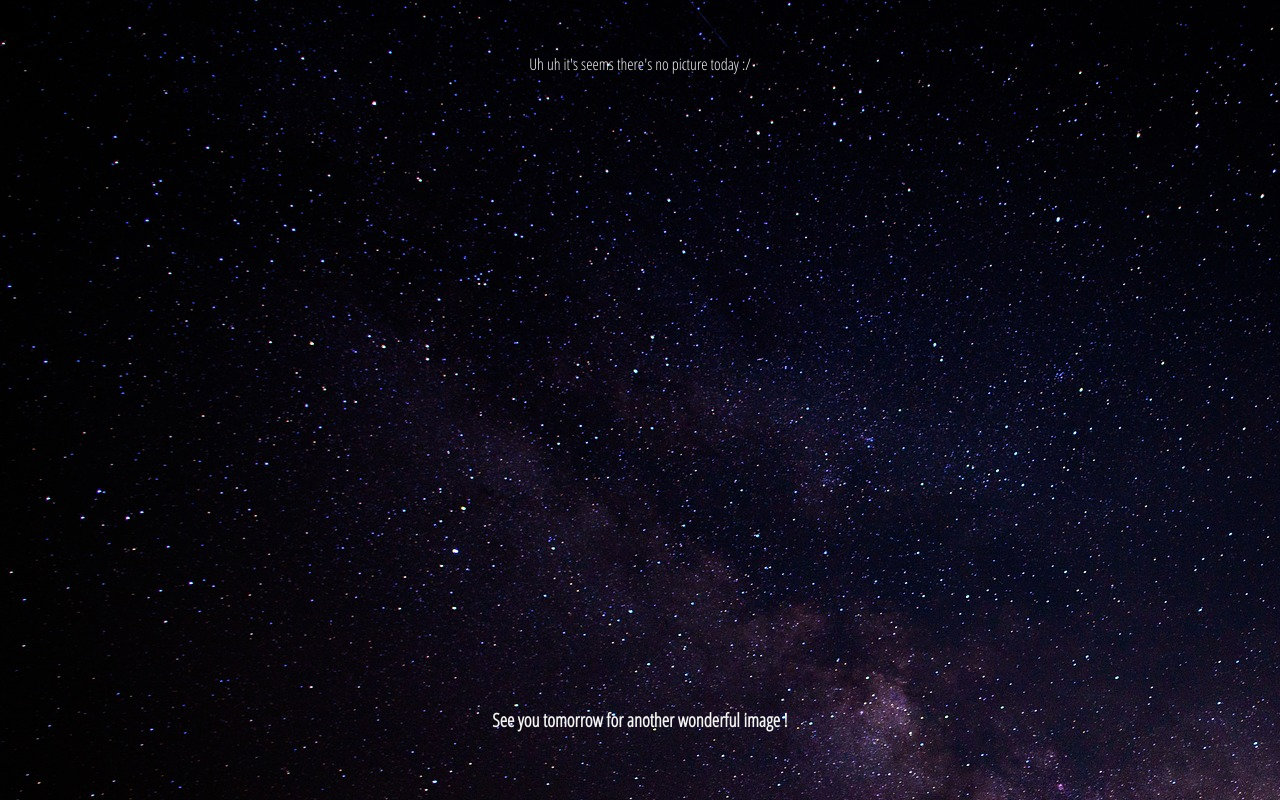
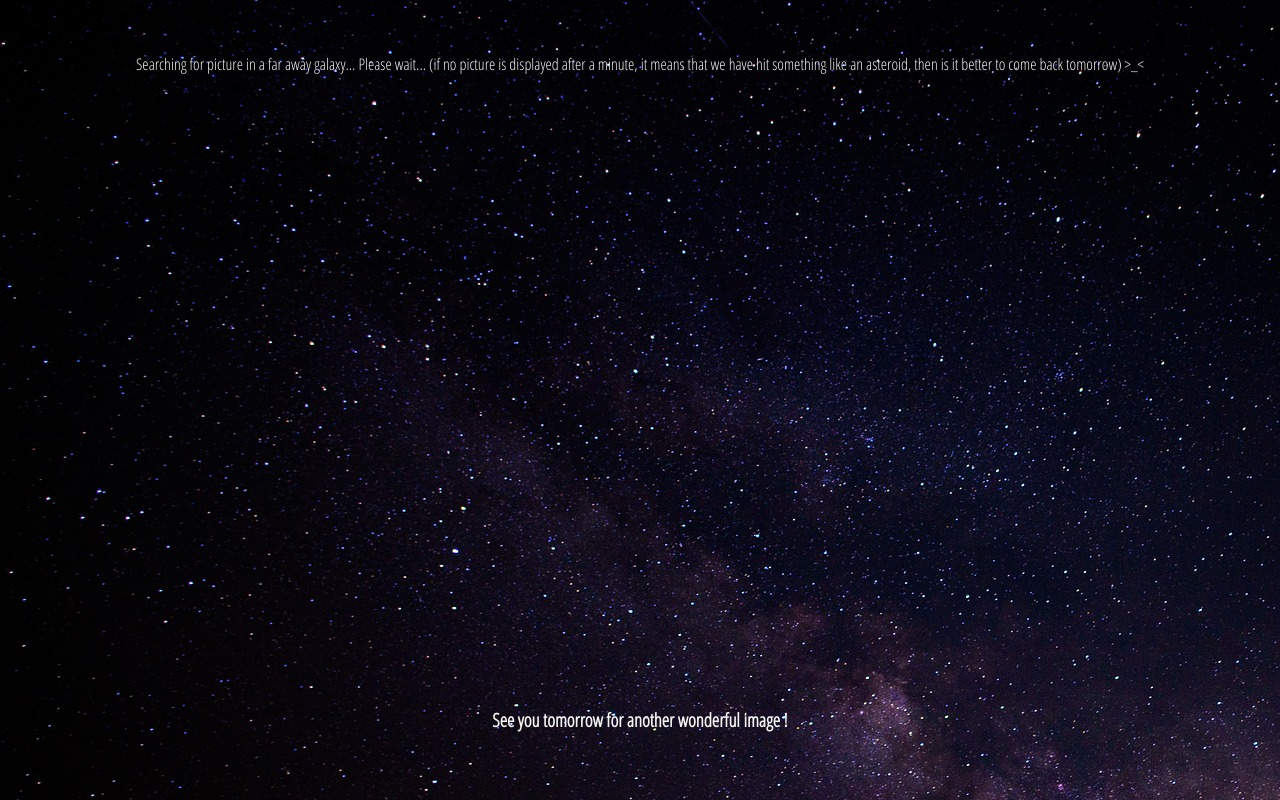
Before and after one commit to SylvanaMelens/apod-nasa, a React (Vite) app: page / in a window 1280 px wide. Built offline with nearby package versions, Linux system fonts and the light colour scheme; no server answers.

Commit message:
modif charging message

```diff
--- a/App.js
+++ b/App.js
@@ -57,7 +57,7 @@ const App = () => {
           </p>
 
          </div>
-      ) : ("Uh uh it's seems there's no picture today :/")}
+      ) : ("Searching for picture in a far away galaxy... Please wait... (if no picture is displayed after a minute, it means that we have hit something like an asteroid, then is it better to come back tomorrow) >_<")}
 
       </div>
       <h3>See you tomorrow for another wonderful image !</h3>
```
Also changed, not shown: 1 other file (tests, documents, lock files or other folders).
